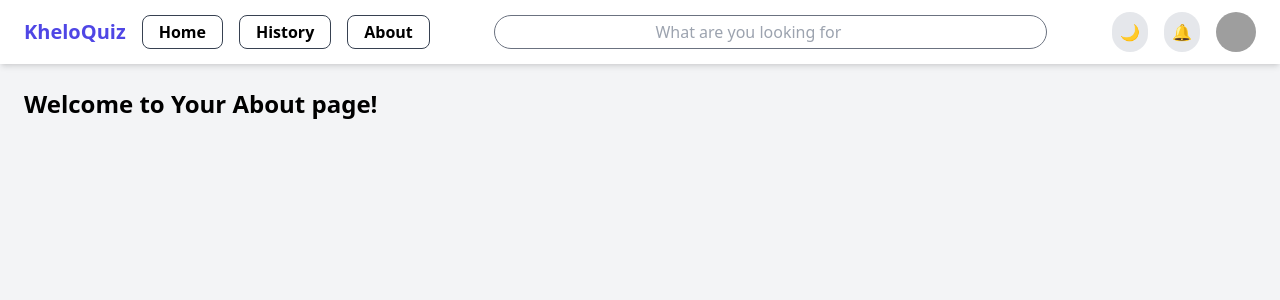
After one commit to sohamshende/KheloQuiz, a Django app: template src/templates/about.html in a window 1280 px wide. The commit adds this page. Shown: the top 300 px of the page. Run offline with Django 3.2, Linux system fonts and the light colour scheme; the template is opened without the code that fills it, so the values that code supplies are empty; some libraries are stand-ins or nearby versions; grey boxes are pictures that could not be loaded.

Commit message:
add history and about pages

```diff
--- a/src/KheloQuiz/urls.py
+++ b/src/KheloQuiz/urls.py
@@ -16,9 +16,9 @@ Including another URLconf
 """
 from django.contrib import admin
 from django.urls import path
-from .views import home,signup,signin,reset_password, dashboard
+from .views import home,signup,signin,reset_password,dashboard,history,about
+from Gen_Quiz.views import home_view
 
-from Gen_Quiz.views import home_view
 urlpatterns = [
     path('admin/', admin.site.urls),
     path('', home, name='home'),
@@ -26,4 +26,6 @@ urlpatterns = [
     path('signin/', signin, name='signin'),
     path('reset-password/', reset_password, name='resetpassword'),
     path('dashboard/', dashboard, name='dashboard'),
+    path('history/', history, name='history'),
+    path('about/', about, name = 'about'),
 ]
--- a/src/KheloQuiz/views.py
+++ b/src/KheloQuiz/views.py
@@ -14,3 +14,9 @@ def reset_password(request):
 
 def dashboard(request):
     return render(request, 'dashboard.html')
+
+def history(request):
+    return render(request, 'history.html')
+
+def about(request):
+    return render(request, 'about.html')
--- /dev/null
+++ b/src/templates/about.html
@@ -0,0 +1,5 @@
+{% extends 'base.html' %}
+
+{% block content %}
+    <h2 class="text-2xl font-bold">Welcome to Your About page!</h2>
+{% endblock %}
--- a/src/templates/base.html
+++ b/src/templates/base.html
@@ -15,15 +15,15 @@
 <div class="flex items-center space-x-4">
     <h1 class="text-xl font-extrabold text-indigo-600">KheloQuiz</h1>
 
-    <a href="#" class="text-black font-semibold border border-gray-700 px-4 py-1 rounded-lg transition duration-300 hover:bg-indigo-200 hover:Background-indigo-600">
+    <a href="{% url "dashboard" %}" class="text-black font-semibold border border-gray-700 px-4 py-1 rounded-lg transition duration-300 hover:bg-indigo-200 hover:Background-indigo-600">
         Home
     </a>
 
-    <a href="#" class="text-black font-semibold border border-gray-700 px-4 py-1 rounded-lg transition duration-300 hover:bg-indigo-200 hover:Background-indigo-600">
+    <a href="{% url "history" %}" class="text-black font-semibold border border-gray-700 px-4 py-1 rounded-lg transition duration-300 hover:bg-indigo-200 hover:Background-indigo-600">
         History
     </a>
 
-    <a href="#" class="text-black font-semibold border border-gray-700 px-4 py-1 rounded-lg transition duration-300 hover:bg-indigo-200 hover:Background-indigo-600">
+    <a href="{% url "about"%}" class="text-black font-semibold border border-gray-700 px-4 py-1 rounded-lg transition duration-300 hover:bg-indigo-200 hover:Background-indigo-600">
         About
     </a>
 </div>
--- /dev/null
+++ b/src/templates/history.html
@@ -0,0 +1,5 @@
+{% extends 'base.html' %}
+
+{% block content %}
+    <h2 class="text-2xl font-bold">Welcome to Your History page!</h2>
+{% endblock %}
--- a/src/templates/resetpassword.html
+++ b/src/templates/resetpassword.html
@@ -16,14 +16,14 @@
         <!-- New Password Input -->
         <div class="relative mb-4 text-center">
             <input type="password" placeholder="New Password"
-                class="w-full px-12 py-3 rounded-full bg-gray-200 text-gray-700 focus:outline-none">
+                class="w-full px-12 py-3 rounded-full bg-gray-200 text-gray-700 focus:outline-none text-lg font-semibold">
             <span class="absolute left-4 top-3 text-gray-500 text-lg">🔒</span>
         </div>
 
         <!-- Confirm Password Input -->
         <div class="relative mb-6 text-center">
             <input type="password" placeholder="Confirm Password"
-                class="w-full px-12 py-3 rounded-full bg-gray-200 text-gray-700 focus:outline-none">
+                class="w-full px-12 py-3 rounded-full bg-gray-200 text-gray-700 focus:outline-none text-lg font-semibold">
             <span class="absolute left-4 top-3 text-gray-500 text-lg">🔒</span>
         </div>
 
```
